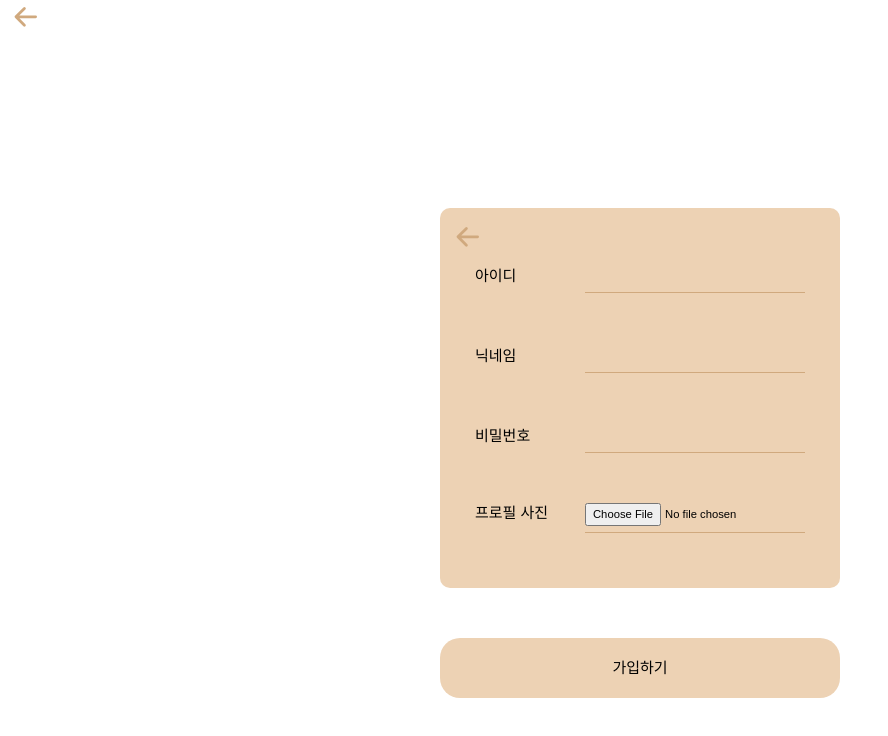
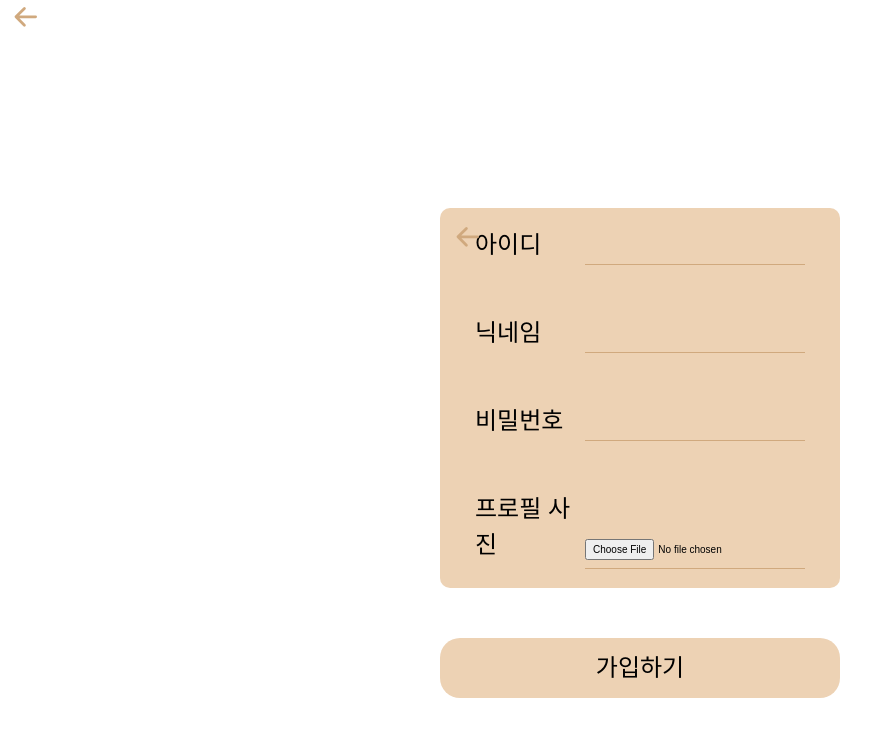
Before and after one commit to AkoIsCat/Monyang-i, a Next.js app: page /signup in a window 1280 px wide. Shown: the top 736 px of the page, without its empty margins (0-888 px from the left). Built offline with nearby package versions, Linux system fonts and the light colour scheme; a web font is replaced by a local one.

Commit message:
Design: font-size 변경

```diff
--- a/src/app/(beforeLogin)/_component/Button.tsx
+++ b/src/app/(beforeLogin)/_component/Button.tsx
@@ -7,7 +7,7 @@ export default function Button({ text, type }: Type) {
   return (
     <button
       type={type}
-      className="w-buttonWidth h-buttonHeight bg-lightBrown rounded-radius20 text-2xl hover:shadow-buttonShadow"
+      className="w-buttonWidth h-buttonHeight bg-lightBrown rounded-radius20 text-navSize hover:shadow-buttonShadow"
     >
       {text}
     </button>
--- a/src/app/(beforeLogin)/_component/FormTitle.tsx
+++ b/src/app/(beforeLogin)/_component/FormTitle.tsx
@@ -4,5 +4,5 @@ type Props = {
 };
 
 export default function FormTitle({ forName, text }: Props) {
-  return <label htmlFor={forName} className="text-2xl w-formTitleWidth inline-block">{text}</label>;
+  return <label htmlFor={forName} className="text-navSize w-formTitleWidth inline-block">{text}</label>;
 }
--- a/src/app/(beforeLogin)/_component/InputBox.tsx
+++ b/src/app/(beforeLogin)/_component/InputBox.tsx
@@ -14,7 +14,7 @@ const InputBox = forwardRef<HTMLInputElement, Props>(function InputBox(
       type={type}
       id={id}
       ref={ref}
-      className="border-b border-solid border-brown bg-lightBrown w-inputWidth h-inputHeight text-lg outline-none"
+      className="border-b border-solid border-brown bg-lightBrown w-inputWidth h-inputHeight text-inputSize outline-none"
     />
   );
 });
```
